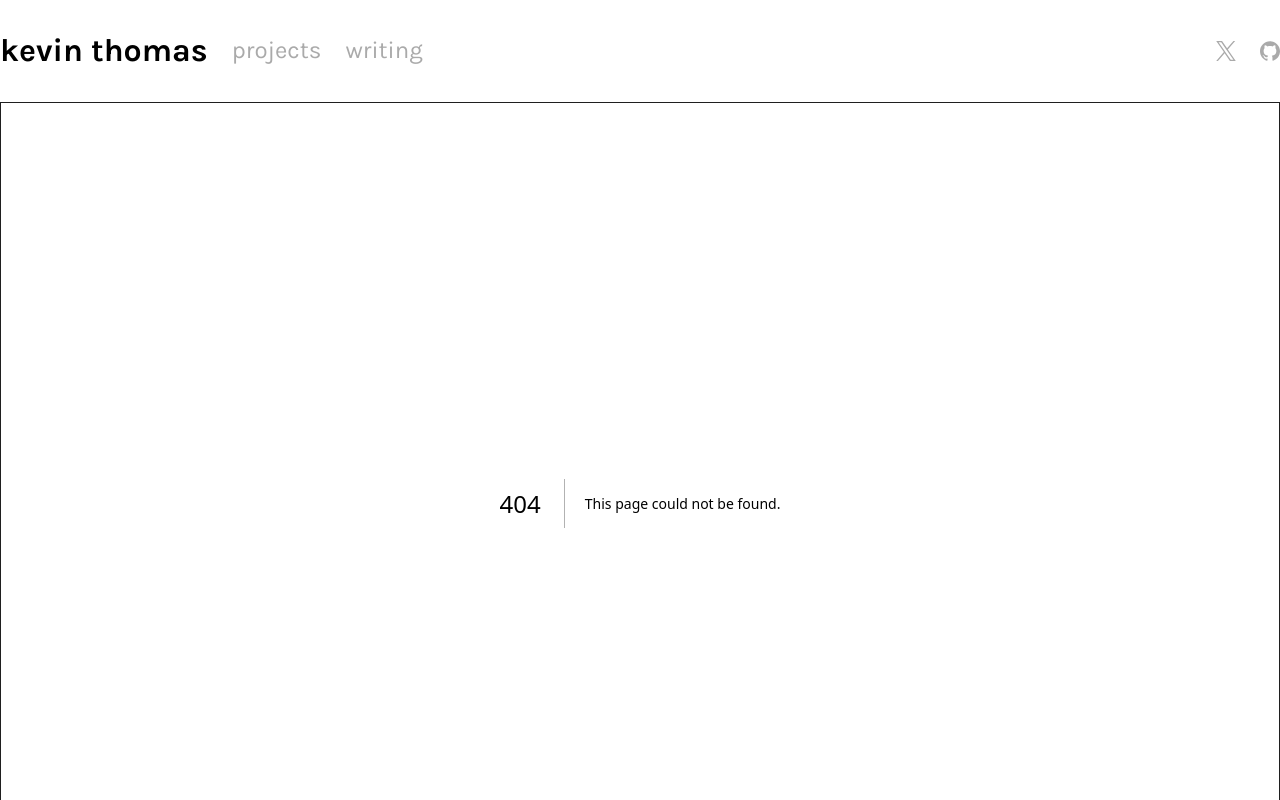
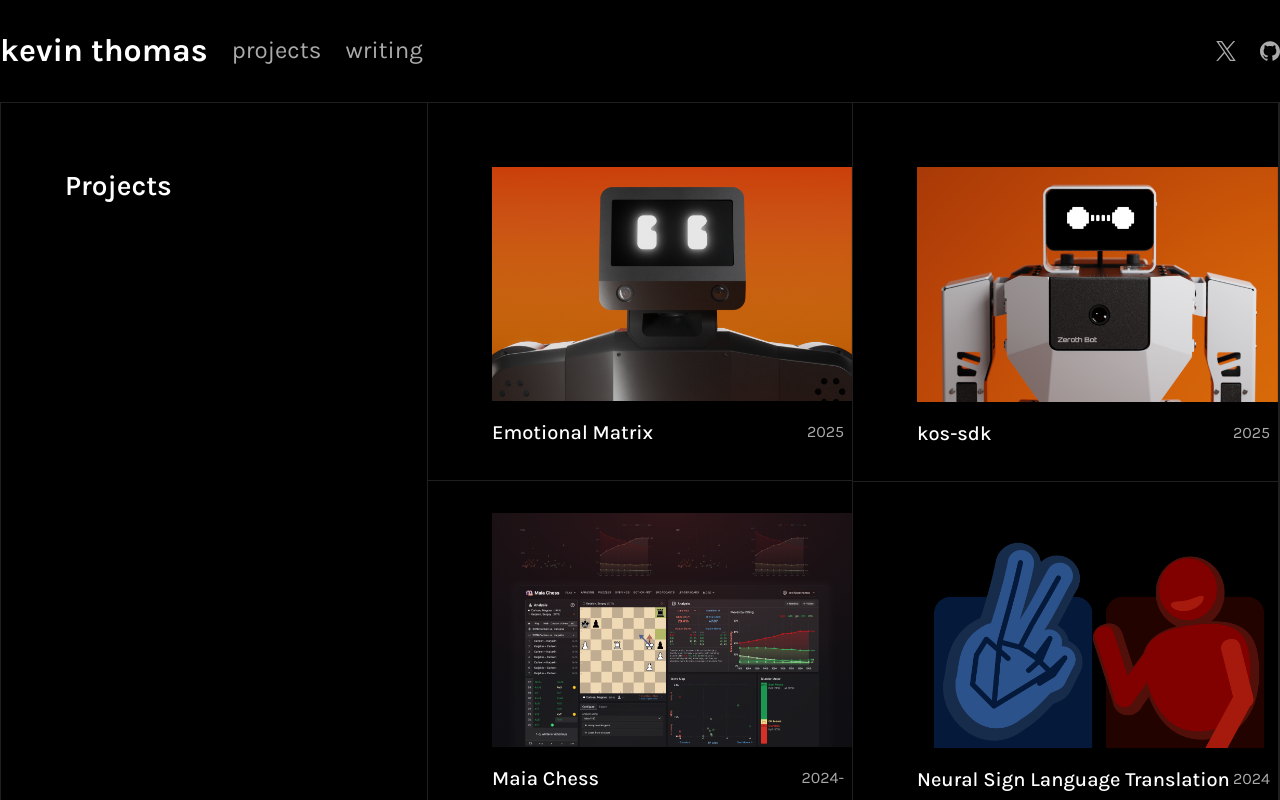
Before and after one commit to kevinjosethomas/kevinjosethomas, a Next.js app: page /projects in a window 1280 px wide. Before the commit this address had no page. Shown: the top 800 px of the page. Built offline with nearby package versions, Linux system fonts and the light colour scheme.

Commit message:
feat: add projects page

```diff
--- a/app/page.tsx
+++ b/app/page.tsx
@@ -142,11 +142,11 @@ export default function Home() {
 
       {/* Projects Section */}
       <div className="border-border grid w-full grid-cols-1 gap-6 border-b md:grid-cols-3 md:gap-0">
-        <div className="border-border flex flex-col items-start justify-start border-r px-16 pt-16 md:p-16">
+        <div className="sticky top-0 flex flex-col items-start justify-start self-start px-16 pt-16 md:p-16">
           <h3 className="text-2xl font-semibold">Projects</h3>
         </div>
 
-        <div className="border-border flex flex-col items-center gap-6 border-r py-0 md:items-end md:py-16 md:pl-16">
+        <div className="border-border flex flex-col items-center gap-6 border-x py-0 md:items-end md:py-16 md:pl-16">
           {spotlightedProjects.slice(0, 3).map((project) => (
             <ProjectCard key={project.id} project={project} />
           ))}
--- /dev/null
+++ b/app/projects/page.tsx
@@ -0,0 +1,52 @@
+import Link from "next/link";
+import Image from "next/image";
+import { projects } from "@/data/projects";
+import type { Project } from "@/types";
+
+function ProjectCard({ project }: { project: Project }) {
+  return (
+    <Link href={project.href} className="w-full">
+      <div className="flex w-full flex-col gap-4 py-8 pl-16">
+        <div className="relative overflow-hidden">
+          <Image
+            className="h-full w-full object-cover"
+            src={project.image}
+            alt={project.name}
+            width={592}
+            height={384}
+          />
+        </div>
+        <div className="flex items-center justify-between pr-2">
+          <p className="text-lg font-medium">{project.name}</p>
+          <p className="text-secondary text-sm">{project.date}</p>
+        </div>
+      </div>
+    </Link>
+  );
+}
+
+export default function ProjectsPage() {
+  const midpoint = Math.ceil(projects.length / 2);
+
+  return (
+    <div className="flex w-full flex-col items-start justify-start">
+      <div className="border-border grid w-full grid-cols-1 gap-6 border-b md:grid-cols-3 md:gap-0">
+        <div className="sticky top-0 flex flex-col items-start justify-start self-start px-16 pt-16 md:p-16">
+          <h3 className="text-2xl font-semibold">Projects</h3>
+        </div>
+
+        <div className="border-border divide-border flex flex-col items-center divide-y border-x py-0 md:items-end md:py-8">
+          {projects.slice(0, midpoint).map((project) => (
+            <ProjectCard key={project.id} project={project} />
+          ))}
+        </div>
+
+        <div className="border-border divide-border flex flex-col items-center divide-y border-r py-0 md:items-end md:py-8">
+          {projects.slice(midpoint).map((project) => (
+            <ProjectCard key={project.id} project={project} />
+          ))}
+        </div>
+      </div>
+    </div>
+  );
+}
```
